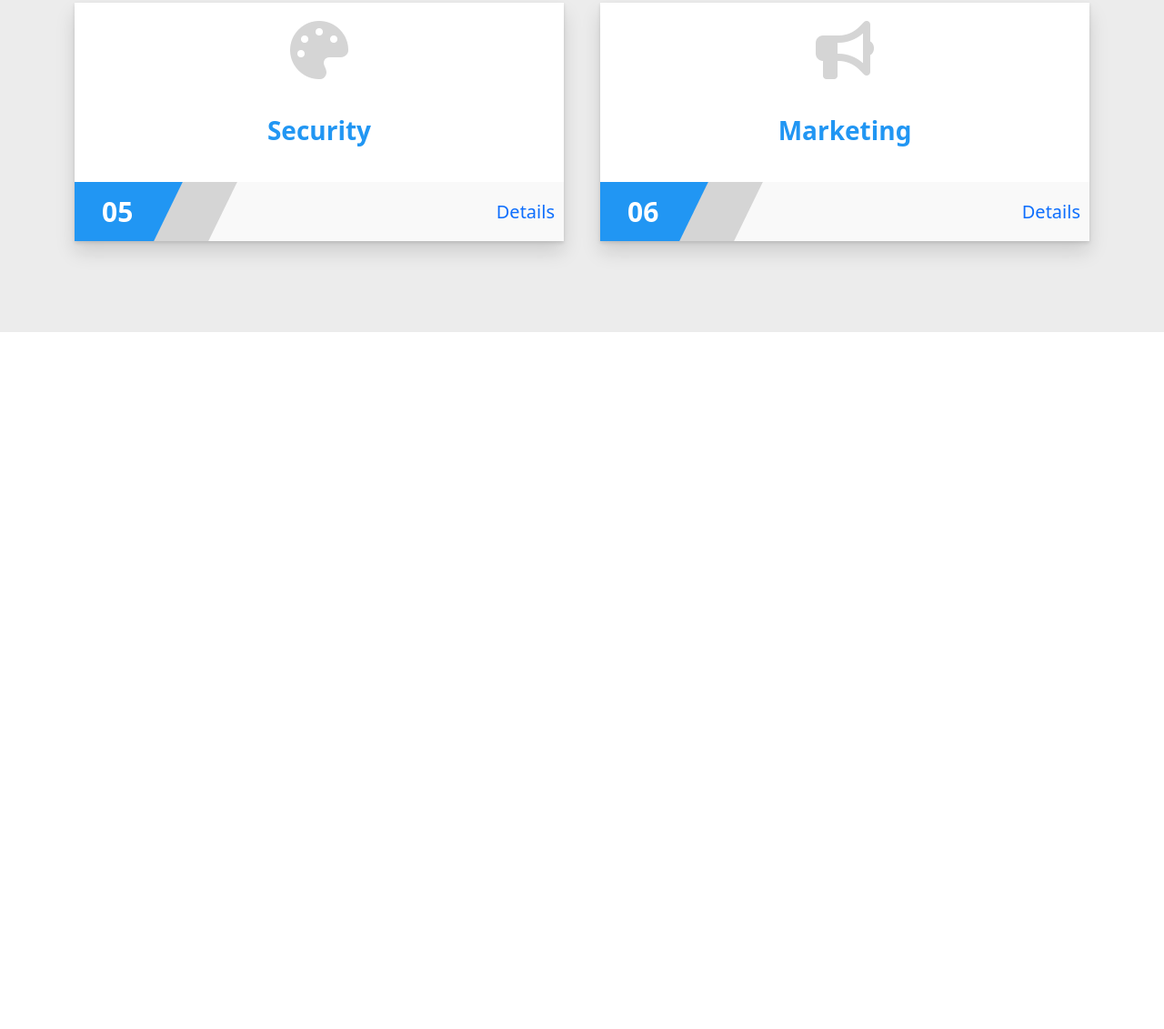
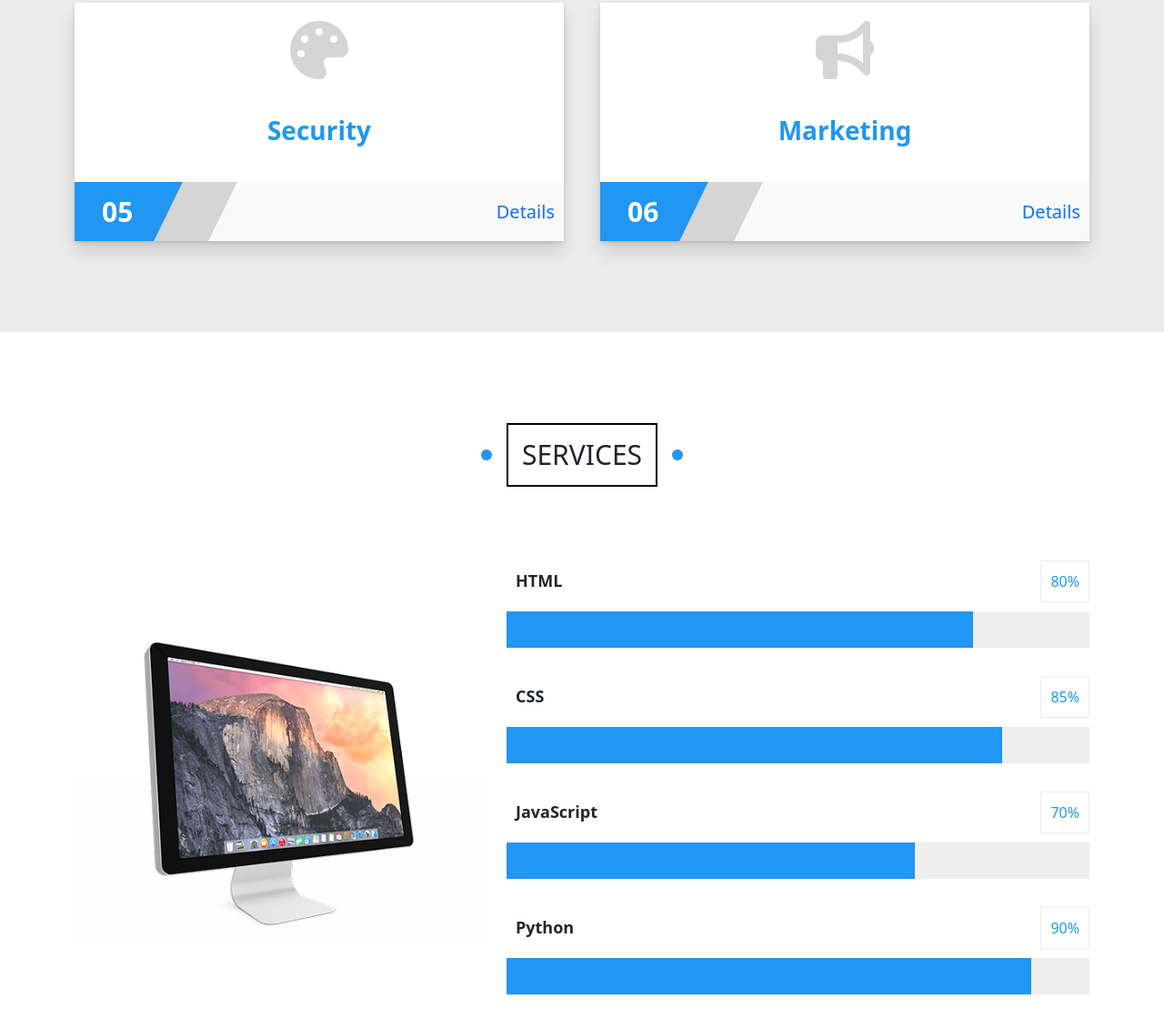
Before and after one commit to saddam-maratouq/Eram-bt, a plain HTML site: page index.html in a window 1280 px wide. Shown: the part 6871-8002 px from the top of the page at 91% size. Before the commit the page ends 7236 px from the top, so only its background shows below. Drawn offline with nearby package versions, Linux system fonts and the light colour scheme.

Commit message:
finsh skills section

```diff
--- /dev/null
+++ b/css/skills.css
@@ -0,0 +1,65 @@
+
+
+
+
+
+.skills-title p {
+    font-weight: 800;
+    font-size: 18px;
+    padding: 10px;
+    margin: 0;
+}
+
+.skills-title span {
+    padding: 10px;
+    border: 1px solid var(--bg-section);
+    color: var(--main-color);
+}
+
+
+
+.skills-degree {
+    position: relative;
+    background-color: #EEEEEE;
+    height: 40px;
+    margin-top: 10px;
+    margin-bottom: 30px;
+
+}
+
+.skills-degree::after {
+    content: "";
+    position: absolute;
+    height: 100%;
+    background-color: var(--main-color);
+    transition: 1.3s 1s  ease-in-out;
+}
+
+
+.skills-degree.html::after {
+    width: 80%;
+}
+
+
+
+.skills-degree.css::after {
+    width: 85%;
+}
+
+
+
+
+.skills-degree.js::after {
+    width: 70%;
+}
+
+.skills-degree.payton::after {
+    width: 90%;
+}
+
+
+
+/* .skills-degree:hover::after {
+    width: 80%;
+    background-color: var(--main-color);
+} */
--- a/index.html
+++ b/index.html
@@ -32,6 +32,8 @@
 
 
     <link rel="stylesheet" href="./css/services.css">
+
+    <link rel="stylesheet" href="./css/skills.css">
 
 
 
@@ -592,6 +594,8 @@
     </section>
     <!--   -->
 
+
+    <!-- Services -->
     <section class="services section" id="services">
       <div class="container">
         <div class="main-title">
@@ -678,7 +682,76 @@
 
       </div>
     </section>
+    <!--   -->
 
+
+
+    <section class="section skills" id="skills">
+      <div class="container">
+        <div class="main-title">
+          <h1>  services  </h1>
+        </div>
+
+        <div class="row   align-items-center ">
+
+          <!-- col 1  -->
+          <div class="col-lg-5    ">
+            <img  class="img-fluid"   src="./img/skills.png" alt="">
+          </div>
+
+          <!-- col 2  -->
+          <div class="col-lg-7">
+
+            <!-- html  -->
+            <div class="skills-title   d-flex justify-content-between align-items-center " >
+              <p> HTML </p>
+              <span> 80% </span>
+            </div>
+
+            <div  class="skills-degree  html " >
+
+            </div>
+
+            <!-- css -->
+             <div class="skills-title   d-flex justify-content-between align-items-center " >
+              <p> CSS  </p>
+              <span> 85% </span>
+            </div>
+
+            <div  class="skills-degree css " >
+
+            </div>
+
+              <!-- js -->
+              <div class="skills-title   d-flex justify-content-between align-items-center " >
+                <p> JavaScript  </p>
+                <span> 70% </span>
+              </div>
+
+              <div  class="skills-degree js " >
+
+              </div>
+
+
+                <!-- py  -->
+                <div class="skills-title   d-flex justify-content-between align-items-center " >
+                  <p> Python  </p>
+                  <span> 90% </span>
+                </div>
+
+                <div  class="skills-degree  payton " >
+
+                </div>
+
+
+
+          </div>
+
+        </div>
+
+
+      </div>
+    </section>
 
     <!-- main bootstrap js  -->
     <script src="https://cdn.jsdelivr.net/npm/bootstrap@5.1.3/dist/js/bootstrap.bundle.min.js"
```
